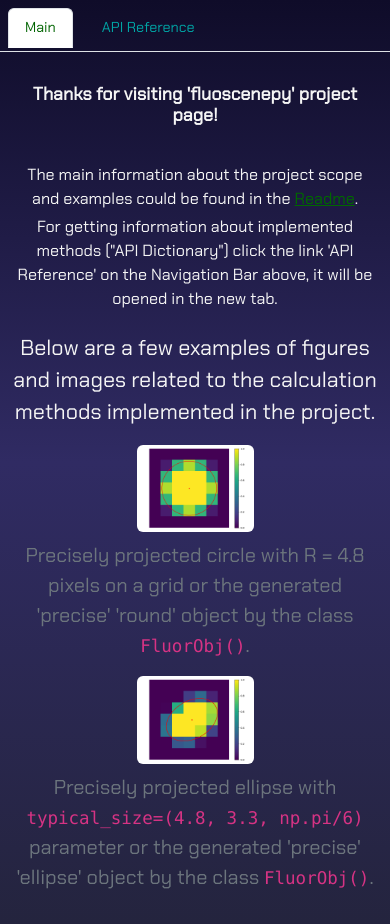
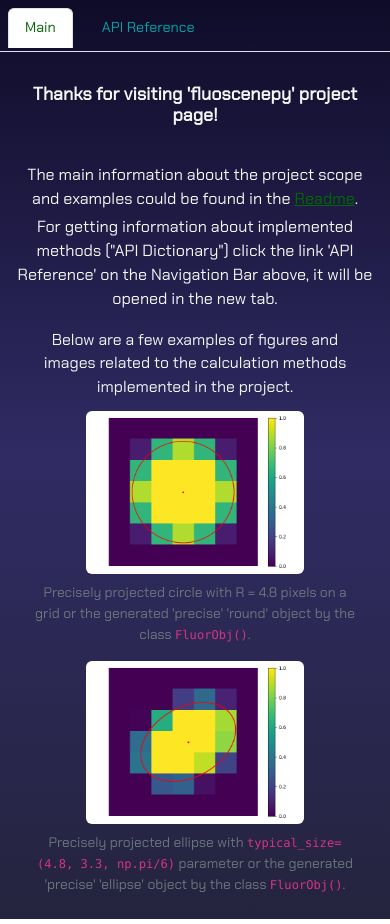
Before and after one commit to sklykov/fluoscenepy, a plain HTML site: page docs/index.html in a window 390 px wide. Drawn offline with nearby package versions, Linux system fonts and the light colour scheme.

Commit message:
Added image in docs/ folder for fixing missed one, more adaptivity for font-sizes and picture sizes

```diff
--- a/docs/doc_page_styles.css
+++ b/docs/doc_page_styles.css
@@ -56,6 +56,12 @@ body {
     #hor-page-navbar {
         font-size: 0.95rem !important;
     }
+    #images-caption-container {
+        font-size: calc(1rem + 0.3vw) !important;
+    }
+    .figure-img {
+        width: 40vw;
+    }
 }
 @media screen and (max-width: 768px) {
     #page-text-content {
@@ -68,4 +74,10 @@ body {
     #hor-page-navbar {
         font-size: 0.9rem !important;
     }
+    #images-caption-container {
+        font-size: calc(0.92rem + 0.275vw) !important;
+    }
+    .figure-img {
+        width: 56vw;
+    }
 }
--- a/docs/index.html
+++ b/docs/index.html
@@ -76,29 +76,29 @@
       </p>
     </article>
     <!-- Adding visual content for making more explanatory content -->
-    <div class="container-fluid text-center text-break my-3 fs-4">
-      <p>
+    <div id="images-caption-container" class="container-fluid text-center text-break fs-4">
+      <p class="mx-2 my-1 p-1">
         Below are a few examples of figures and images related to the
         calculation methods implemented in the project.
       </p>
-      <!-- Round object -->
-      <div class="row">
+      <div class="row m-2">
+        <!-- Round object, stored in column until md breakpoint -->
         <div class="col-md">
           <figure class="figure">
-            <img src="../src/fluoscenepy/readme_images/Precise_bordered_circle_rad_4.8px.png"
+            <img src="./Precise_bordered_circle_rad_4.8px.png"
               class="figure-img img-fluid rounded" alt="Precisely projected circle on pixel grid" />
-            <figcaption class="figure-caption fs-5">
+            <figcaption class="figure-caption">
               Precisely projected circle with R = 4.8 pixels on a grid
               or the generated 'precise' 'round' object by the class <code>FluorObj()</code>.
             </figcaption>
           </figure>
         </div>
-        <!-- Ellipse object -->
+        <!-- Ellipse object, stored in column until md breakpoint -->
         <div class="col-md">
           <figure class="figure">
             <img src="./Ellipse_precise_profile.png" class="figure-img img-fluid rounded"
               alt="Precisely projected ellipse on pixel grid" />
-            <figcaption class="figure-caption fs-5">
+            <figcaption class="figure-caption">
               Precisely projected ellipse with <code>typical_size=(4.8, 3.3, np.pi/6)</code> parameter
               or the generated 'precise' 'ellipse' object by the class <code>FluorObj()</code>.
             </figcaption>
```
Also changed, not shown: docs/Precise_bordered_circle_rad_4.8px.png (added).
